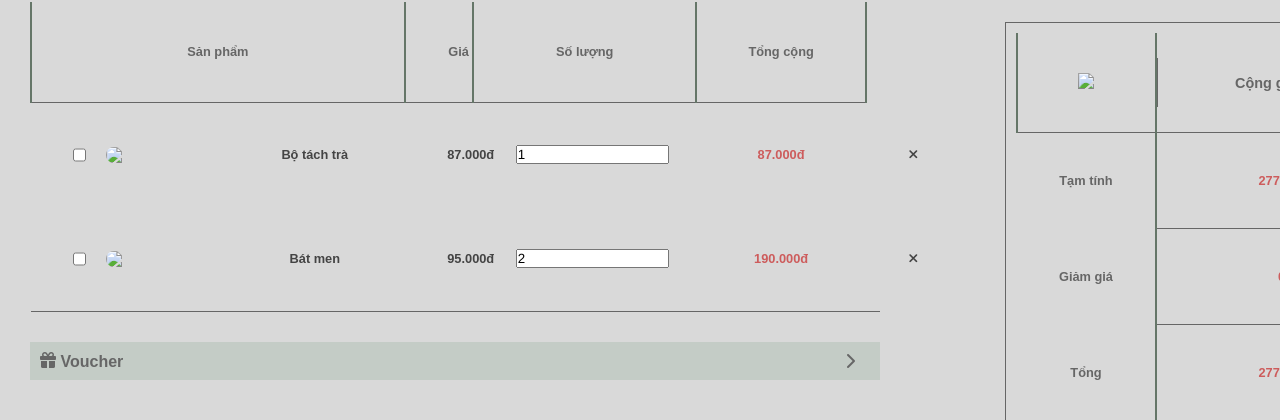
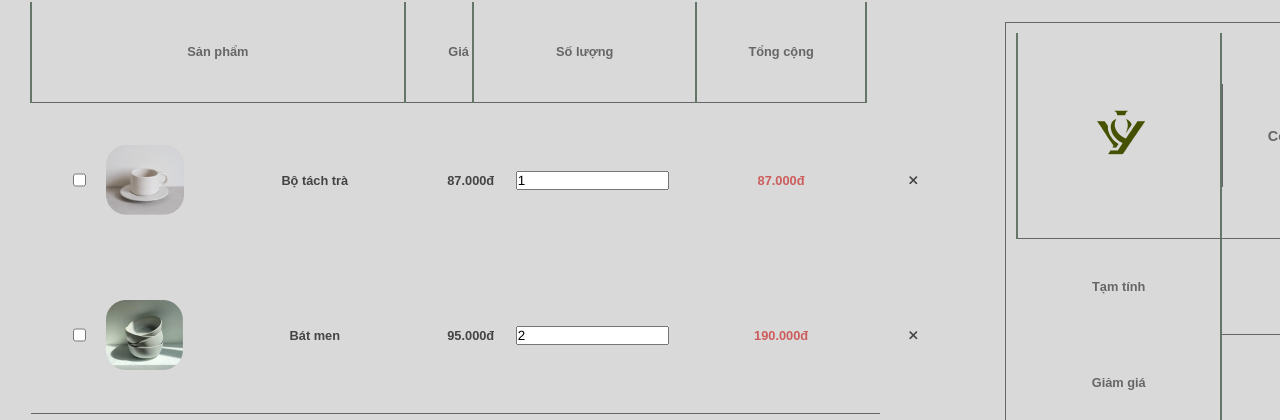
Before and after one commit to thanhuutuongvy/PTUD_N3, a plain HTML site: page giỏ hàng.html in a window 1280 px wide. Shown: the part 218-638 px from the top of the page. Drawn offline with nearby package versions, Linux system fonts and the light colour scheme.

Commit message:
Update giỏ hàng.html

```diff
--- a/giỏ hàng.html
+++ b/giỏ hàng.html
@@ -144,6 +144,7 @@
         <div class="tatca">
           <div class="bảng1">
             <table class="bảng-sản-phẩm">
+              <tr>
               <th colspan="2">Sản phẩm</th>
               <th>Giá</th>
               <th>Số lượng</th>
@@ -154,7 +155,7 @@
                   <form>
                     <div class="chonsanpham">
                       <input type="checkbox" name="sp" value="sp">
-                      <img id="img_card" src="./Giỏ hàng_sp2_sản phẩm trong đơn.png">
+                      <img id="img_card" src="./hinhanh/Giỏ hàng_sp2_sản phẩm trong đơn.png">
                     </div>
                 </td>
                 <td id="tên-sản-phẩm">Bộ tách trà</td>
@@ -175,7 +176,7 @@
                 <td>
                   <div class="chonsanpham">
                     <input type="checkbox" name="sp" value="sp">
-                    <img id="img_card" src="./Giỏ hàng_sp1_sản phẩm trong đơn.png">
+                    <img id="img_card" src="./hinhanh/Giỏ hàng_sp1_sản phẩm trong đơn.png">
                   </div>
                 </td>
                 <td id="tên-sản-phẩm">Bát men</td>
@@ -207,7 +208,7 @@
             <table class="cộng-giỏ-hàng">
               <tr>
                 <th colspan="1">
-                  <img src="./giỏ hàng-logo.png">
+                  <img src="./hinhanh/giỏ hàng-logo.png">
                 </th>
                 <th class="ô-cộng-giỏ-hàng">Cộng giỏ hàng</th>
               </tr>
```
